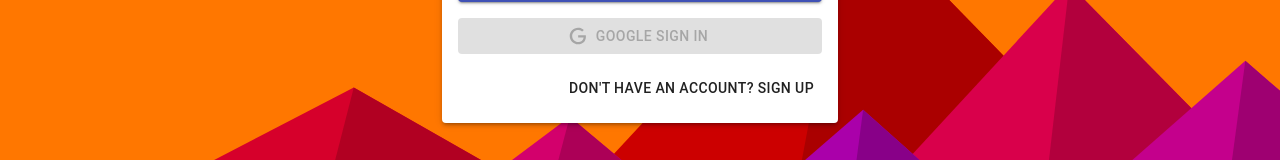
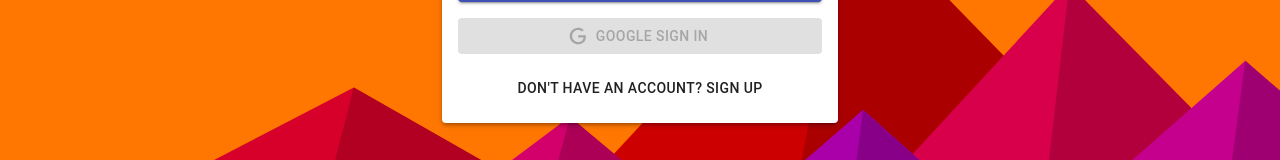
Before and after one commit to Ankush263/memories-project, a React (Create React App) app in the folder client/: page /auth in a window 1280 px wide. Shown: the part 501-661 px from the top of the page. Built offline with nearby package versions, Linux system fonts and the light colour scheme.

Commit message:
update Auth

```diff
--- a/client/src/components/Auth/Auth.js
+++ b/client/src/components/Auth/Auth.js
@@ -79,7 +79,7 @@
             { isSignup ? 'Sign Up' : 'Sign In' }
           </Button>
           <GoogleLogin
-             clientId="25152380637-34q5r2o5kt5lqtpecrlevi9cfrrfgkrn.apps.googleusercontent.com"
+            clientId="25152380637-34q5r2o5kt5lqtpecrlevi9cfrrfgkrn.apps.googleusercontent.com"
             render={(renderProps) => (
               <Button className={classes.googleButton} color="primary" fullWidth onClick={renderProps.onClick} disabled={renderProps.disabled} startIcon={<Icon />} variant="contained">
                 Google Sign In
@@ -89,7 +89,7 @@
             onFailure={googleError}
             cookiePolicy="single_host_origin"
           />
-          <Grid container justify="flex-end">
+          <Grid container justify="center">
             <Grid item>
               <Button onClick={switchMode}>
                 { isSignup ? 'Already have an account? Sign in' : "Don't have an account? Sign Up" }
```
